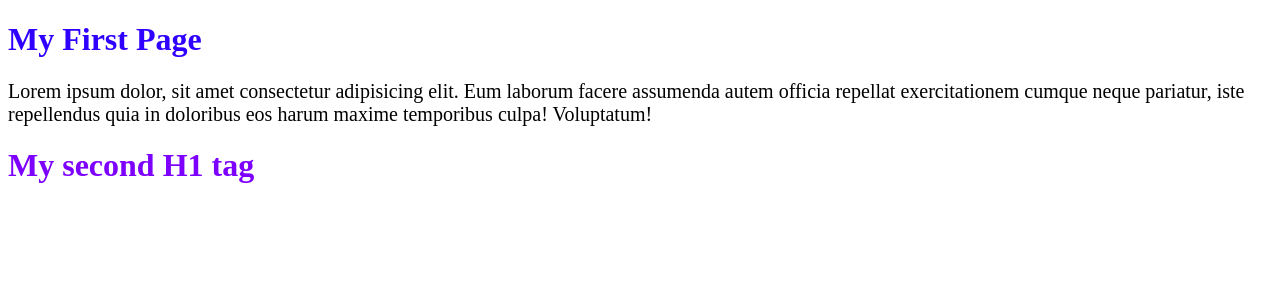
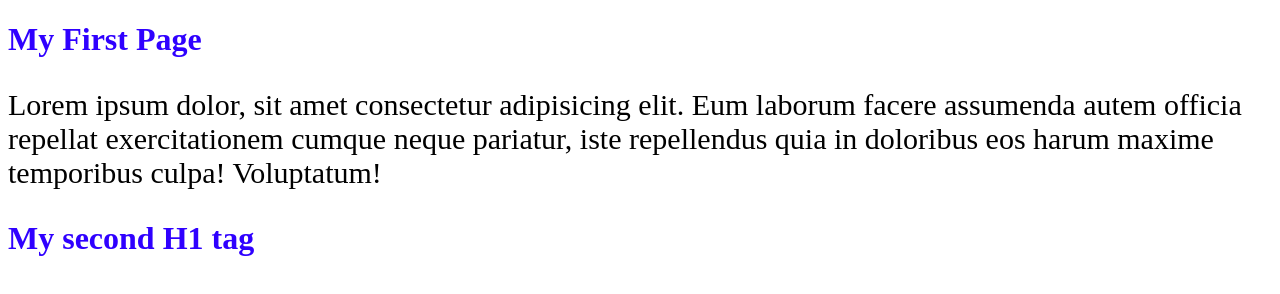
Before and after one commit to Jeffrey191997/csc105Week3, a plain HTML site: page index.html in a window 1280 px wide. Drawn offline with Linux system fonts and the light colour scheme.

Commit message:
3rd external css

```diff
--- a/css/index.css
+++ b/css/index.css
@@ -1,3 +1,7 @@
 h1 {
   color: rgb(47, 0, 255);
 }
+
+p {
+  font-size: 30px;
+}
--- a/index.html
+++ b/index.html
@@ -4,9 +4,9 @@
   <meta charset="UTF-8">
   <meta http-equiv="X-UA-Compatible" content="IE=edge">
   <meta name="viewport" content="width=device-width, initial-scale=1.0">
-  <!-- <link rel="stylesheet" href="css/index.css"> -->
+  <link rel="stylesheet" href="css/index.css">
   <title>Document</title>
-  <style>
+  <!-- <style>
     h1 {
       color: rgb(47, 0, 255);
     }
@@ -14,11 +14,11 @@
     p {
       font-size: 20px;
     }
-  </style>
+  </style> -->
 </head>
 <body>
-  <h1 style="color: rgb(47, 0, 255);">My First Page</h1>
-  <p style="font-size: 20px;">Lorem ipsum dolor, sit amet consectetur adipisicing elit. Eum laborum facere assumenda autem officia repellat exercitationem cumque neque pariatur, iste repellendus quia in doloribus eos harum maxime temporibus culpa! Voluptatum!</p>
-  <h1 style="color: rgb(125, 0, 255);">My second H1 tag</h1>
+  <h1>My First Page</h1>
+  <p>Lorem ipsum dolor, sit amet consectetur adipisicing elit. Eum laborum facere assumenda autem officia repellat exercitationem cumque neque pariatur, iste repellendus quia in doloribus eos harum maxime temporibus culpa! Voluptatum!</p>
+  <h1>My second H1 tag</h1>
 </body>
 </html>
```
